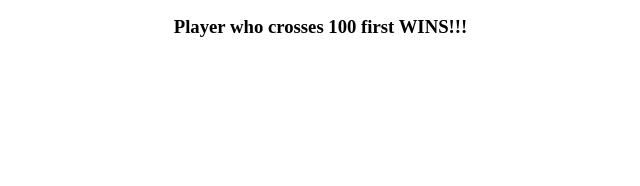
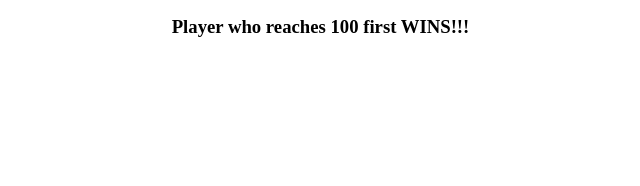
Before and after one commit to iapposki/snake-and_ladder, a plain HTML site: page index.html in a window 1280 px wide. Both pictures are taken after a click on the button "GO!". Shown: the part 529-715 px from the top of the page, 638-1278 px from the left. Drawn offline with Linux system fonts and the light colour scheme.

Commit message:
slight change

```diff
--- a/index.html
+++ b/index.html
@@ -52,7 +52,7 @@
                     </p>
                 </div>
             </div>
-            <h3>Player who crosses 100 first WINS!!!</h3>
+            <h3>Player who reaches 100 first WINS!!!</h3>
 
         </div>
     </App>
```
